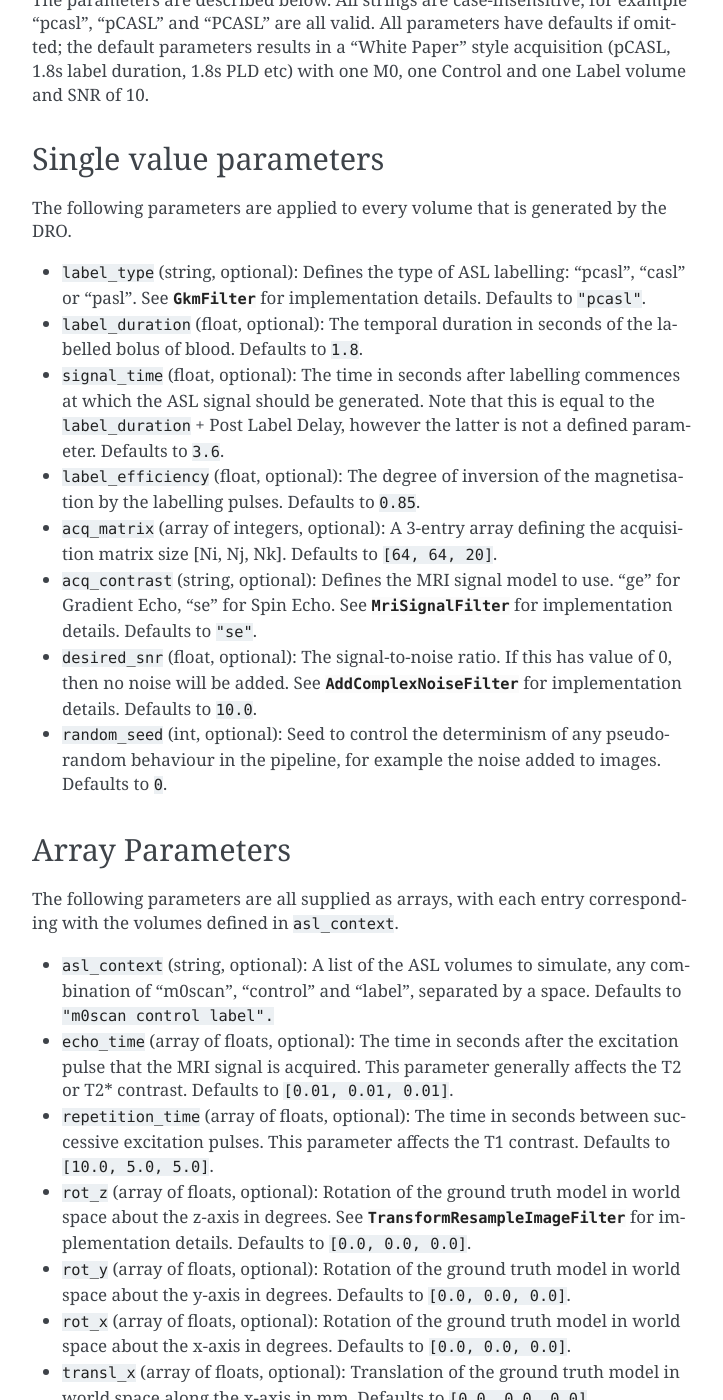
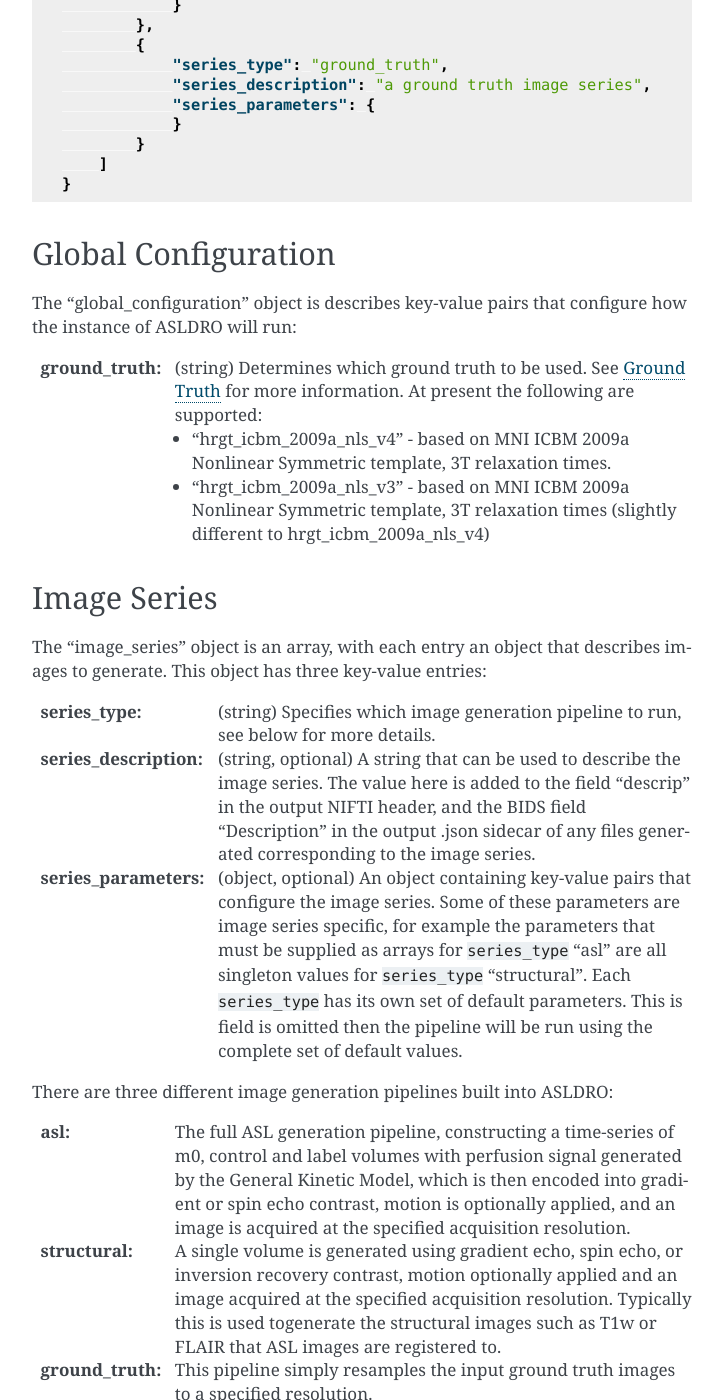
Before and after one commit to gold-standard-phantoms/asldro, a Sphinx documentation site: the page built from docs/usage/parameters.rst, in a window 1280 px wide and 1400 px high, scrolled down 589 px. Shown: the whole window, without its empty margins (388-1111 px from the left). Built offline with Sphinx 7.4.7, drawn with Linux system fonts in a browser that asks for light colours; pages that are not in the unit, such as notebooks, are missing from menus; some of the changed text lies outside the part shown.

Commit message:
ASLDRO-132: new info on series type and parameters

```diff
--- a/docs/index.rst
+++ b/docs/index.rst
@@ -9,6 +9,7 @@ Welcome to ASL DRO's documentation!
    usage/quickstart
    usage/development
    usage/parameters
+   usage/ground_truth
    api
 
 
--- a/docs/usage/parameters.rst
+++ b/docs/usage/parameters.rst
@@ -2,95 +2,86 @@ Parameters
 ==========
 
 This page describes the input parameters for ASL DRO.  These should all be supplied over the
-command-line-interface as a json file, for example:
+command-line-interface as a json file.  This file has two top-level objects.  A "global_configuration"
+object, in which settings that apply to othe running of the instance of ASLDRO are set, and an
+image_series" object which defines the settings for each set of reference data that is generated.
+
+Below is an example input parameter file, giving its overall structure.
 
 .. code-block:: json
 
     {
-      "asl_context": "m0scan control label",
-      "label_type": "pcasl",
-      "label_duration": 1.8,
-      "signal_time": 3.6,
-      "label_efficiency": 0.85,
-      "echo_time": [0.01, 0.01, 0.01],
-      "repetition_time": [10.0, 5.0, 5.0],
-      "rot_z": [0.0, 0.0, 0.0],
-      "rot_y": [0.0, 0.0, 0.0],
-      "rot_x": [0.0, 0.0, 0.0],
-      "transl_x": [0.0, 0.0, 0.0],
-      "transl_y": [0.0, 0.0, 0.0],
-      "transl_z": [0.0, 0.0, 0.0],
-      "acq_matrix": [64, 64, 12],
-      "acq_contrast": "se",
-      "desired_snr": 10.0,
-      "random_seed": 0
+        "global_configuration": {
+            "ground_truth": "hrgt_icbm_2009a_nls_v4"
+        },
+        "image_series": [
+            {
+                "series_type": "asl",
+                "series_description": "an asl image series",
+                "series_parameters": {
+                }
+            },
+            {
+                "series_type": "structural",
+                "series_description": "a structural image series",
+                "series_parameters": {
+                }
+            },
+            {
+                "series_type": "ground_truth",
+                "series_description": "a ground truth image series",
+                "series_parameters": {
+                }
+            }
+        ]
     }
 
-The parameters are described below. All strings are case-insensitive, for example "pcasl",
-"pCASL" and "PCASL" are all valid. All parameters have defaults if omitted; the default parameters
-results in a "White Paper" style acquisition (pCASL, 1.8s label duration, 1.8s PLD etc) with one M0,
-one Control and one Label volume and SNR of 10.
 
-Single value parameters
-~~~~~~~~~~~~~~~~~~~~~~~
+Global Configuration
+--------------------
+The "global_configuration" object is describes key-value pairs that configure how the instance of
+ASLDRO will run:
 
-The following parameters are applied to every volume that is generated by the DRO.
+:ground_truth: (string) Determines which ground truth to be used. See :doc:`ground_truth` for more
+    information. At present the following are supported:
 
-* ``label_type`` (string, optional): Defines the type of ASL labelling: "pcasl", "casl" or "pasl".
-  See :class:`.GkmFilter` for implementation details. Defaults to ``"pcasl"``.
-* ``label_duration`` (float, optional): The temporal duration in seconds of the labelled bolus of blood.
-  Defaults to ``1.8``.
-* ``signal_time`` (float, optional): The time in seconds after labelling commences at which the ASL signal should
-  be generated. Note that this is equal to the ``label_duration`` + Post Label Delay, however the latter
-  is not a defined parameter. Defaults to ``3.6``.
-* ``label_efficiency`` (float, optional): The degree of inversion of the magnetisation by the labelling
-  pulses. Defaults to ``0.85``.
-* ``acq_matrix`` (array of integers, optional): A 3-entry array defining the acquisition matrix size
-  [Ni, Nj, Nk]. Defaults to ``[64, 64, 20]``.
-* ``acq_contrast`` (string, optional): Defines the MRI signal model to use. "ge" for Gradient Echo,
-  "se" for Spin Echo.  See :class:`.MriSignalFilter` for implementation details. Defaults to ``"se"``.
-* ``desired_snr`` (float, optional): The signal-to-noise ratio.  If this has value of 0, then no noise
-  will be added. See :class:`.AddComplexNoiseFilter` for implementation details. Defaults to ``10.0``.
-* ``random_seed`` (int, optional): Seed to control the determinism of any pseudo-random behaviour
-  in the pipeline, for example the noise added to images. Defaults to ``0``.
+    * "hrgt_icbm_2009a_nls_v4" - based on MNI ICBM 2009a Nonlinear Symmetric template, 3T relaxation
+      times.
+    * "hrgt_icbm_2009a_nls_v3" - based on MNI ICBM 2009a Nonlinear Symmetric template, 3T relaxation
+      times (slightly different to hrgt_icbm_2009a_nls_v4)
 
+Image Series
+------------
+The "image_series" object is an array, with each entry an object that describes images to generate.
+This object has three key-value entries:
 
-Array Parameters
-~~~~~~~~~~~~~~~~
+:series_type: (string) Specifies which image generation pipeline to run, see below for more details.
+:series_description: (string, optional) A string that can be used to describe the image series.
+    The value here is added to the field "descrip" in the output NIFTI header, and the BIDS field
+    "Description" in the output .json sidecar of any files generated corresponding to the image series.
+:series_parameters: (object, optional) An object containing key-value pairs that configure the image
+    series. Some of these parameters are image series specific, for example the parameters that must
+    be supplied as arrays for ``series_type`` "asl" are all singleton values for ``series_type``
+    "structural". Each ``series_type`` has its own set of default parameters.  This is field is
+    omitted then the pipeline will be run using the complete set of default values.
 
-The following parameters are all supplied as arrays, with each entry corresponding with the volumes
-defined in ``asl_context``.
+There are three different image generation pipelines built into ASLDRO:
 
-* ``asl_context`` (string, optional): A list of the ASL volumes to simulate, any
-  combination of "m0scan", "control" and "label", separated by a space. Defaults to ``"m0scan control label".``
-* ``echo_time`` (array of floats, optional): The time in seconds after the excitation pulse that the MRI signal
-  is acquired. This parameter generally affects the T2 or T2* contrast. Defaults to ``[0.01, 0.01, 0.01]``.
-* ``repetition_time`` (array of floats, optional): The time in seconds between successive excitation pulses.
-  This parameter affects the T1 contrast. Defaults to ``[10.0, 5.0, 5.0]``.
-* ``rot_z`` (array of floats, optional): Rotation of the ground truth model in world space about the
-  z-axis in degrees. See :class:`TransformResampleImageFilter` for implementation details.
-  Defaults to ``[0.0, 0.0, 0.0]``.
-* ``rot_y`` (array of floats, optional): Rotation of the ground truth model in world space about the
-  y-axis in degrees. Defaults to ``[0.0, 0.0, 0.0]``.
-* ``rot_x`` (array of floats, optional): Rotation of the ground truth model in world space about the
-  x-axis in degrees. Defaults to ``[0.0, 0.0, 0.0]``.
-* ``transl_x`` (array of floats, optional): Translation of the ground truth model in world space along the
-  x-axis in mm. Defaults to ``[0.0, 0.0, 0.0]``.
-* ``transl_y`` (array of floats, optional): Translation of the ground truth model in world space along the
-  x-axis in mm. Defaults to ``[0.0, 0.0, 0.0]``.
-* ``transl_z`` (array of floats, optional): Translation of the ground truth model in world space along the
-  x-axis in mm. Defaults to ``[0.0, 0.0, 0.0]``.
+:asl: The full ASL generation pipeline, constructing a time-series of m0, control and label volumes
+    with perfusion signal generated by the General Kinetic Model, which is then encoded into
+    gradient or spin echo contrast, motion is optionally applied, and an image is acquired at the
+    specified acquisition resolution.
+:structural: A single volume is generated using gradient echo, spin echo, or inversion recovery
+    contrast, motion optionally applied and an image acquired at the specified acquisition
+    resolution. Typically this is used togenerate the structural images such as T1w or FLAIR
+    that ASL images are registered to.
+:ground_truth: This pipeline simply resamples the input ground truth images to a specified
+    resolution.
 
+Parameters for each ``series_type`` are described in the following pages:
 
-Non-functional parameters
-~~~~~~~~~~~~~~~~~~~~~~~~~
+:doc:`series-asl`
 
-The following parameters can be found in the code, but their functionality is not yet implemented.
-In a future release, values supplied here will override the values supplied by the ground truth.
+:doc:`series-structural`
 
-* ``lambda_blood_brain`` (float, optional): value for the blood-brain-partition-coefficient in ml/g.
-  Ground Truth value ``0.9``.
-* ``t1_arterial_blood`` (float, optional): Longitudinal relaxation time of arterial blood in seconds.
-  Ground Truth value ``1.65``.
-* ``m0`` (float, optional): Equilibrium magnetisation, supplied as a single global value. The Ground
-  Truth provides an image of M0.
+:doc:`series-ground_truth`
```
Also changed, not shown: docs/usage/ground_truth.rst (added, +25 -0 lines), docs/usage/quickstart.rst (+16 -44 lines), docs/usage/series-asl.rst (added, +77 -0 lines), docs/usage/series-ground_truth.rst (added, +29 -0 lines), docs/usage/series-structural.rst (added, +51 -0 lines).
